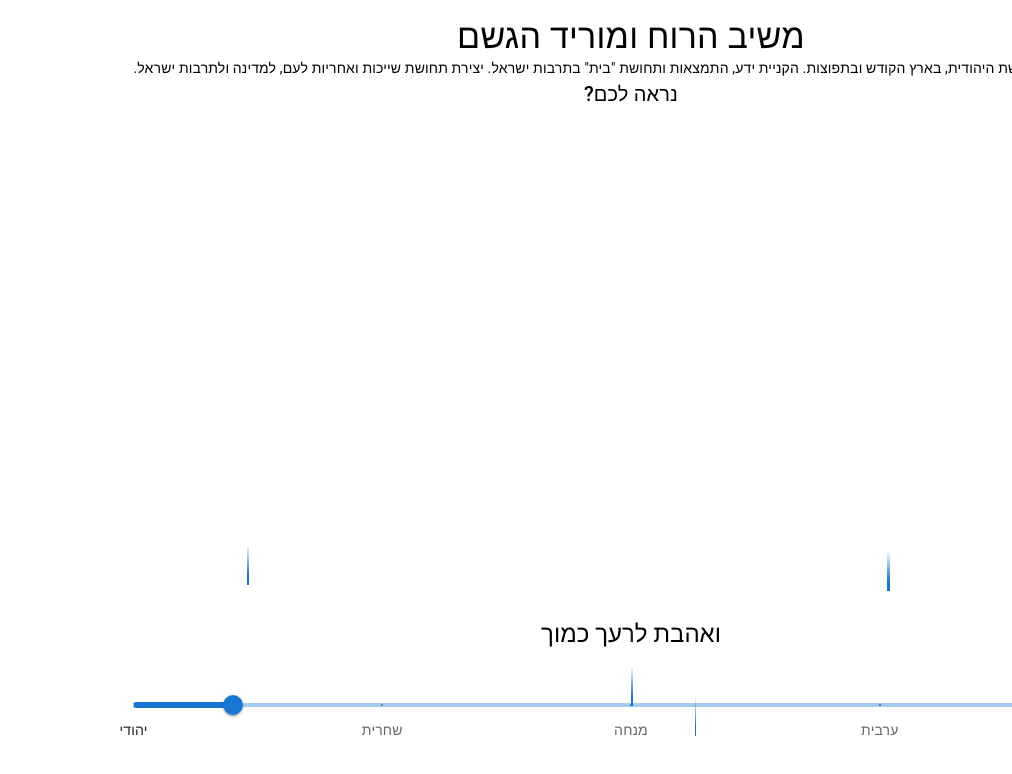
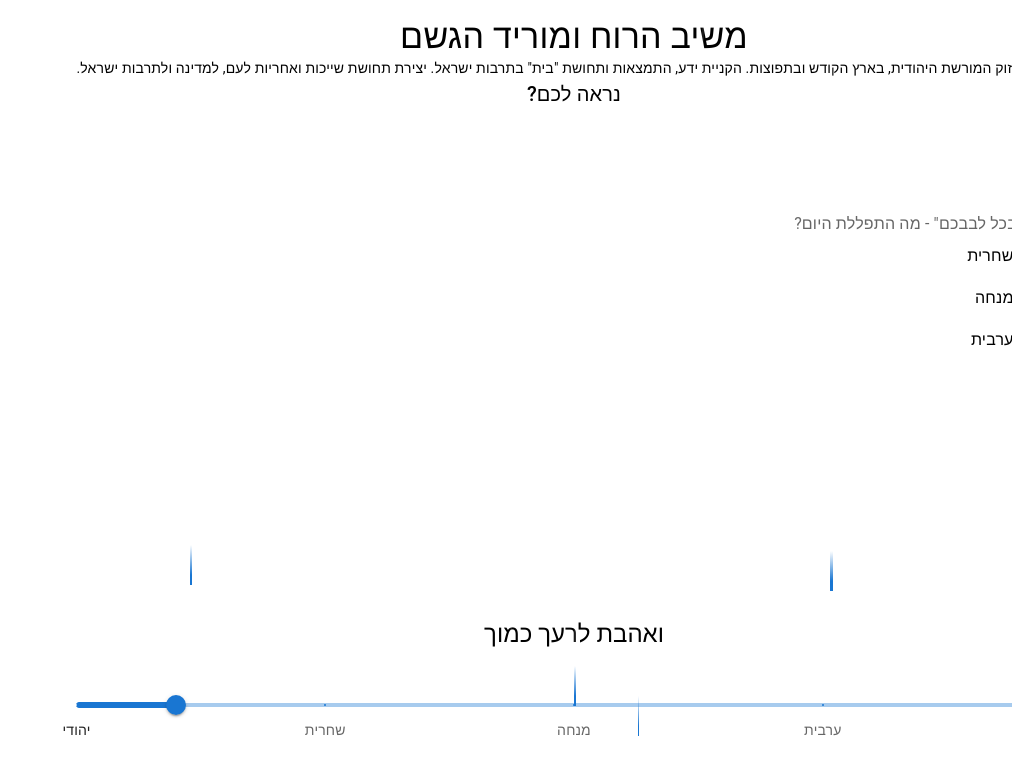
Before and after one commit to noamfeldman/rain, a React (Create React App) app: page / in a window 1280 px wide. Shown: the top 774 px of the page, without its empty margins (268-1280 px from the left). Built offline with nearby package versions, Linux system fonts and the light colour scheme.

Commit message:
Add Questionnaire

```diff
--- a/src/components/Logo.tsx
+++ b/src/components/Logo.tsx
@@ -16,11 +16,11 @@ const SpinImage = styled.img`
 }}`
 
 export default function Logo(props: IDropsProps) {
-    const { numOfDrops } = props;
-    const display = numOfDrops === 100;
+    const { numOfDrops, righteous } = props;
+    const display = righteous || numOfDrops === 100;
     return (
         <Fade in={display} timeout={2000}>
-            <SpinImage src={logo} alt="יצאת צדיק!" />
+            <img src={logo} alt="יצאת צדיק!" width="50px"/>
         </Fade>
     )
 }
--- /dev/null
+++ b/src/components/Questionnaire.tsx
@@ -0,0 +1,53 @@
+import React, { FormEventHandler, useEffect, useState } from "react";
+import FormControl from '@mui/material/FormControl';
+import { Checkbox, FormControlLabel, FormGroup, FormLabel } from "@mui/material";
+import { QuestionnaireProps } from "../model/interfaces";
+
+
+
+export default function Questionnaire(props: QuestionnaireProps) {
+    const { onChange } = props;
+    const [state, setState] = useState({
+        pray1: false,
+        pray2: false,
+        pray3: false,
+    });
+    const { pray1, pray2, pray3 } = state;
+
+    const handleChange = (event: React.ChangeEvent<HTMLInputElement>) => {
+        setState({
+            ...state,
+            [event.target.name]: event.target.checked,
+        });
+    };
+
+    useEffect(() => {
+        onChange(pray1 && pray2 && pray3);
+    }, [pray1, pray2, pray3, onChange])
+
+    return (
+        <FormControl component="fieldset" variant="standard" sx={{ zIndex: 3 }}>
+            <FormLabel component="legend">"ולעָבדו בכל לבבכם" - מה התפללת היום?</FormLabel>
+            <FormGroup>
+                <FormControlLabel
+                    control={
+                        <Checkbox checked={pray1} onChange={handleChange} name="pray1" />
+                    }
+                    label="שחרית"
+                />
+                <FormControlLabel
+                    control={
+                        <Checkbox checked={pray2} onChange={handleChange} name="pray2" />
+                    }
+                    label="מנחה"
+                />
+                <FormControlLabel
+                    control={
+                        <Checkbox checked={pray3} onChange={handleChange} name="pray3" />
+                    }
+                    label="ערבית"
+                />
+            </FormGroup>
+        </FormControl>
+    )
+}
--- a/src/model/interfaces.ts
+++ b/src/model/interfaces.ts
@@ -1,3 +1,8 @@
 export interface IDropsProps {
     numOfDrops: number;
+    righteous?: boolean;
 }
+
+export interface QuestionnaireProps {
+    onChange: (righteous: boolean) => void;
+}
--- a/src/pages/HomePage.tsx
+++ b/src/pages/HomePage.tsx
@@ -3,6 +3,7 @@ import { Grid, Slider, Typography } from '@mui/material';
 import DropsAnimation from '../components/DropsAnimation';
 import RainMessages from '../components/RainMessages';
 import Logo from '../components/Logo';
+import Questionnaire from '../components/Questionnaire';
 
 const marks = [
   {
@@ -32,7 +33,7 @@ const valuetext = (value: number) => {
 };
 
 const gridContainer = {
-  height: "90vh",
+  height: "95vh",
   '@media (min-width: 780px)': {
     height: "100vh"
   }
@@ -41,6 +42,7 @@ const gridContainer = {
 export default function HomePage() {
   const initDropSlider = 10;
   const [drops, setDrops] = React.useState(initDropSlider);
+  const [isRighteous, setIsRighteous] = React.useState(false);
   const [sliderValue, setSliderValue] = React.useState(initDropSlider);
 
   const onNumberOfDropsChangeHandler = (
@@ -52,6 +54,10 @@ export default function HomePage() {
       setSliderValue(Number(value));
     }
   };
+
+  const handleQuestionnaireChange = (righteous: boolean) => {
+    setIsRighteous(righteous);
+  }
 
   return (
     <>
@@ -79,8 +85,11 @@ export default function HomePage() {
             נראה לכם?
           </Typography>
         </Grid>
+        <Grid item>
+          <Questionnaire onChange={handleQuestionnaireChange}/>
+        </Grid>
         <Grid item alignSelf="center">
-          <Logo numOfDrops={sliderValue} />
+          <Logo numOfDrops={sliderValue} righteous={isRighteous}/>
         </Grid>
         <Grid item>
           <Grid container flexDirection="column">
```
